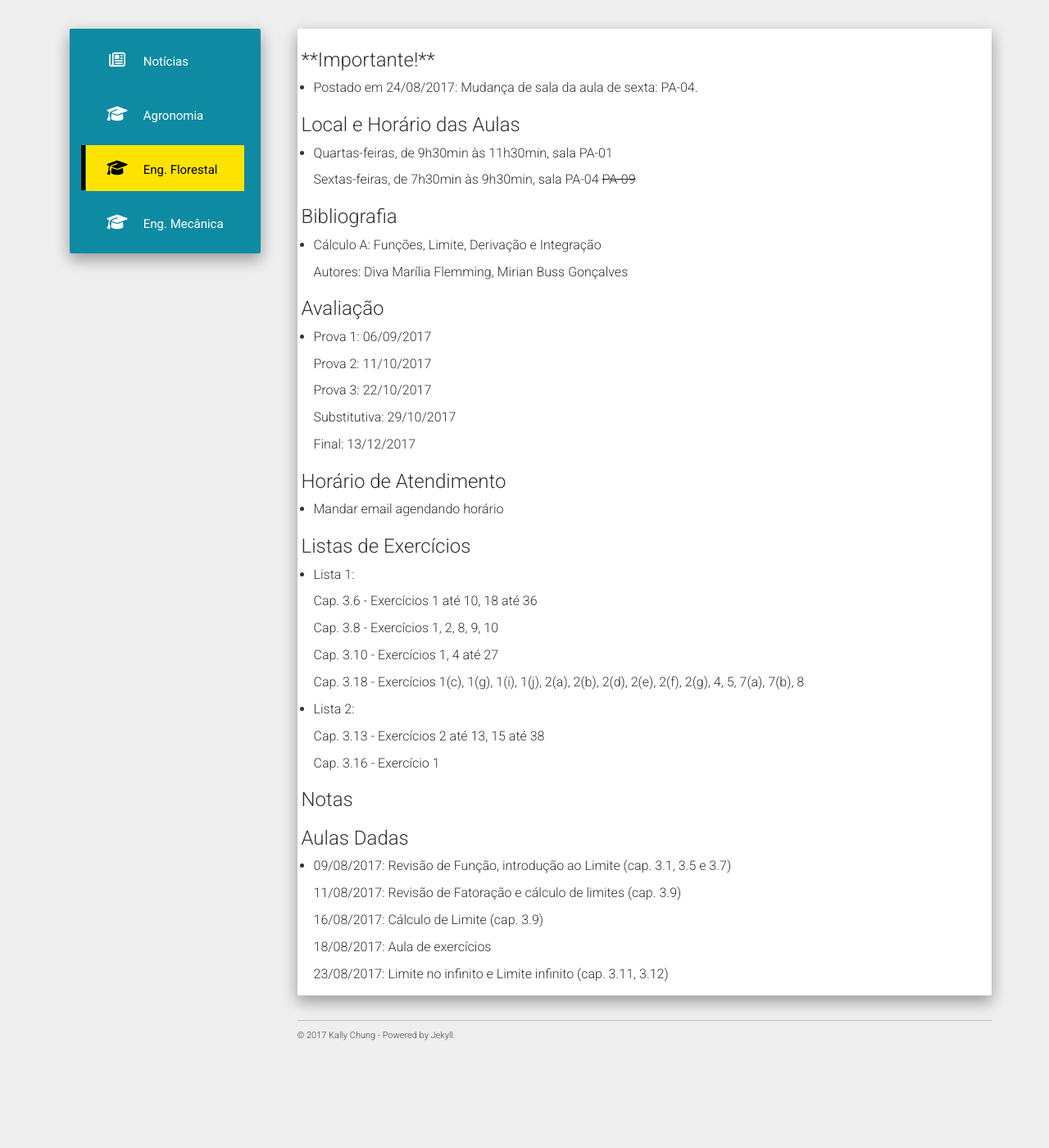
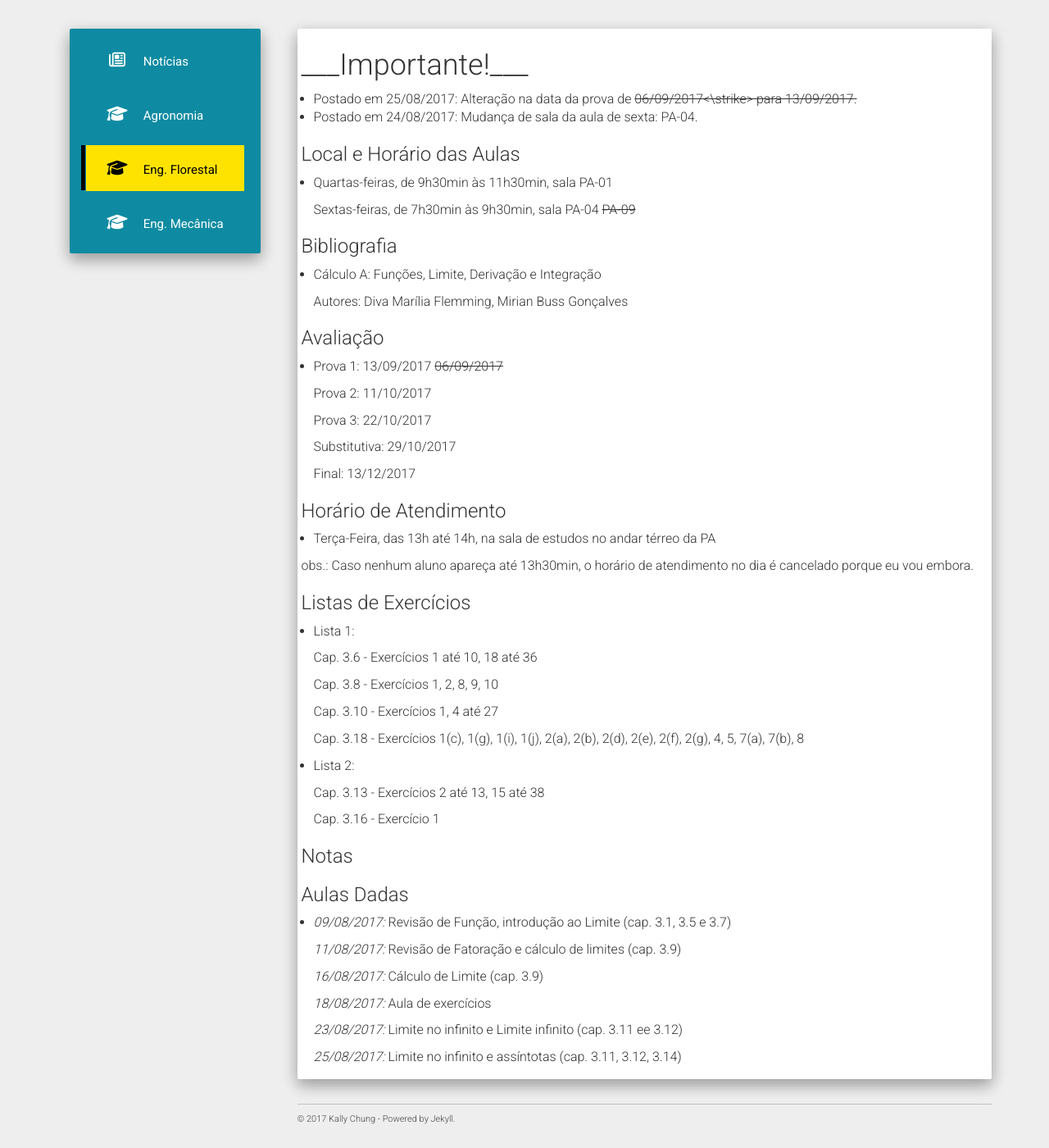
Before and after one commit to chunggnuhc/chunggnuhc.github.io, a Jekyll site: the page built from engFlor2sem2017.md, in a window 1280 px wide and 1400 px high, scrolled down 200 px. Shown: the whole window at 82% size. Built offline with Jekyll 4.4.1, drawn with Linux system fonts in a browser that asks for light colours; nearby versions of some CDN libraries; before the commit the page ends 1498 px from its top, so only the background shows below that.

Commit message:
Updates EngFlor (cronograma, dataP1)

```diff
--- a/engFlor2sem2017.md
+++ b/engFlor2sem2017.md
@@ -4,7 +4,8 @@ title: CM301 - Matemática 1 - Eng.Florestal (Turma A)
 permalink: /engFlor2sem2017-Mat2/
 ---
 
-<h3>**Importante!**</h3>
+<h1>___Importante!___</h1>
+- Postado em 25/08/2017: Alteração na data da prova de <strike>06/09/2017<\strike> para 13/09/2017.
 - Postado em 24/08/2017: Mudança de sala da aula de sexta: PA-04.
 
 <h3>Local e Horário das Aulas</h3>
@@ -20,7 +21,7 @@ permalink: /engFlor2sem2017-Mat2/
 
 <h3>Avaliação</h3>
 
-- Prova 1: 06/09/2017
+- Prova 1: 13/09/2017 <strike>06/09/2017</strike>
 
   Prova 2: 11/10/2017
 
@@ -32,7 +33,9 @@ permalink: /engFlor2sem2017-Mat2/
 
 <h3>Horário de Atendimento</h3>
 
-- Mandar email agendando horário
+- Terça-Feira, das 13h até 14h, na sala de estudos no andar térreo da PA
+
+obs.: Caso nenhum aluno apareça até 13h30min, o horário de atendimento no dia é cancelado porque eu vou embora.
 
 <h3>Listas de Exercícios</h3>
 
@@ -56,12 +59,14 @@ permalink: /engFlor2sem2017-Mat2/
 
 <h3>Aulas Dadas</h3>
 
-- 09/08/2017: Revisão de Função, introdução ao Limite (cap. 3.1, 3.5 e 3.7)
+- _09/08/2017:_ Revisão de Função, introdução ao Limite (cap. 3.1, 3.5 e 3.7)
 
-  11/08/2017: Revisão de Fatoração e cálculo de limites (cap. 3.9)
+  _11/08/2017:_ Revisão de Fatoração e cálculo de limites (cap. 3.9)
 
-  16/08/2017: Cálculo de Limite (cap. 3.9)
+  _16/08/2017:_ Cálculo de Limite (cap. 3.9)
 
-  18/08/2017: Aula de exercícios
+  _18/08/2017:_ Aula de exercícios
 
-  23/08/2017: Limite no infinito e Limite infinito (cap. 3.11, 3.12)
+  _23/08/2017:_ Limite no infinito e Limite infinito (cap. 3.11 ee 3.12)
+
+  _25/08/2017:_ Limite no infinito e assíntotas (cap. 3.11, 3.12, 3.14)
```
